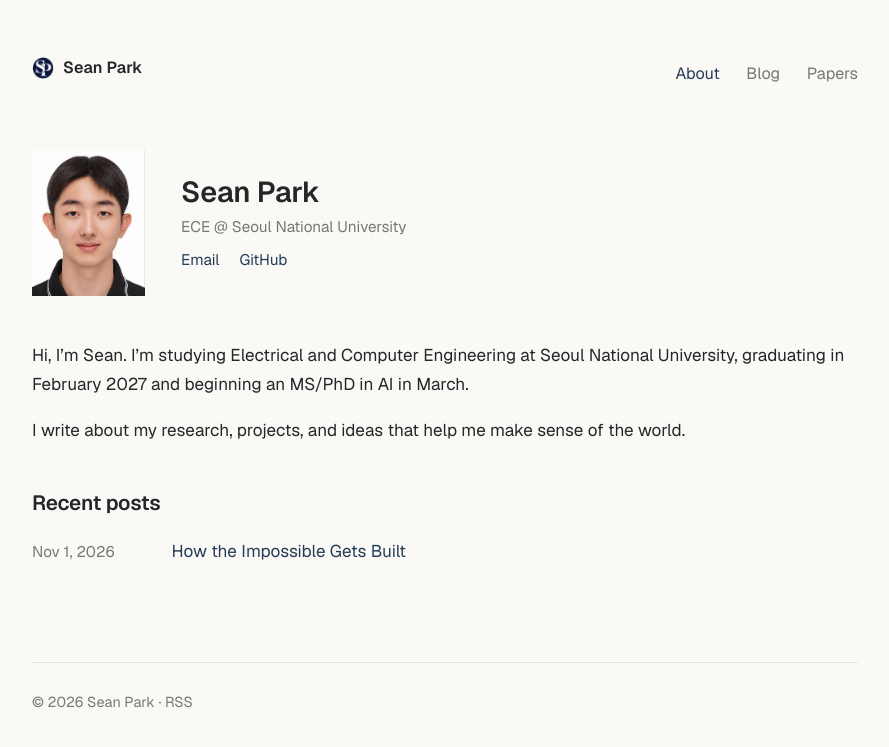
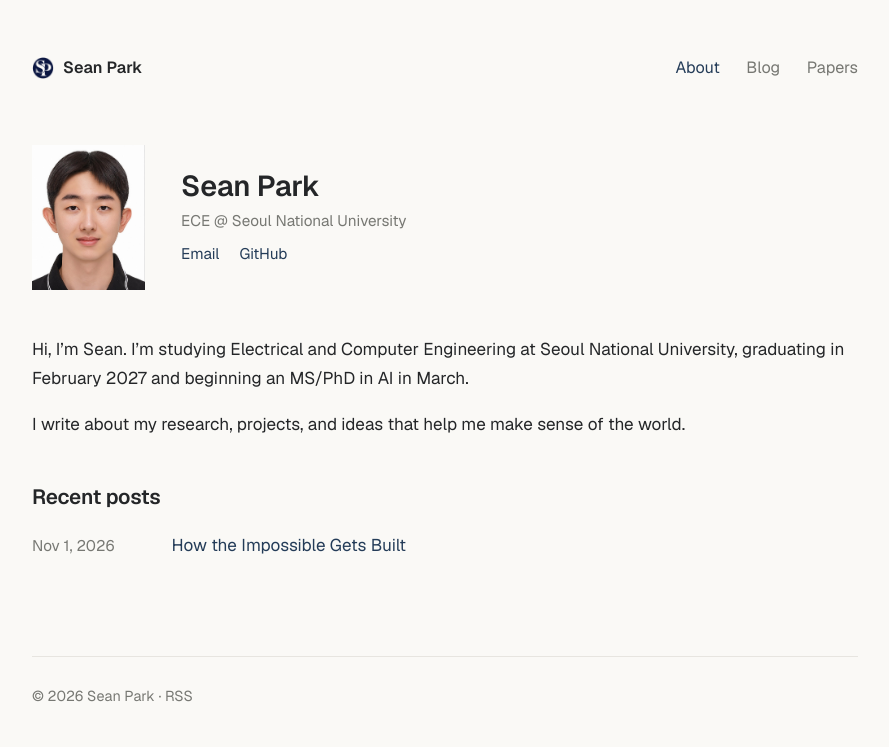
Before and after one commit to parksean7/parksean7.github.io, a Jekyll site: the page built from index.md, in a window 1280 px wide. Shown: the top 747 px of the page, without its empty margins (195-1084 px from the left). Built offline with Jekyll 4.4.1, drawn with Linux system fonts in a browser that asks for light colours.

Commit message:
Fix header alignment; add favicon.ico and apple-touch-icon; cache-bust CSS and icons

```diff
--- a/_layouts/default.html
+++ b/_layouts/default.html
@@ -8,12 +8,15 @@
   <link rel="preconnect" href="https://fonts.googleapis.com">
   <link rel="preconnect" href="https://fonts.gstatic.com" crossorigin>
   <link rel="stylesheet" href="https://fonts.googleapis.com/css2?family=Geist:wght@400;500;600&family=Geist+Mono:wght@400&display=swap">
-  <link rel="stylesheet" href="{{ '/assets/css/style.css' | relative_url }}">
+  {% comment %} ?v= changes on every build, so browsers fetch fresh CSS and icons after each update. {% endcomment %}
+  {% assign v = site.time | date: '%s' %}
+  <link rel="stylesheet" href="{{ '/assets/css/style.css' | relative_url }}?v={{ v }}">
   {% comment %} Site icon: the image in assets/img/icons/ (any file name). {% endcomment %}
   {% assign site_icon = site.static_files | where_exp: "f", "f.path contains '/assets/img/icons/'" | first %}
   {% if site_icon %}
-  <link rel="icon" href="{{ site_icon.path | relative_url }}">
-  <link rel="apple-touch-icon" href="{{ site_icon.path | relative_url }}">
+  <link rel="icon" href="{{ '/favicon.ico' | relative_url }}?v={{ v }}" sizes="any">
+  <link rel="icon" type="image/png" href="{{ site_icon.path | relative_url }}?v={{ v }}">
+  <link rel="apple-touch-icon" href="{{ '/apple-touch-icon.png' | relative_url }}?v={{ v }}">
   {% endif %}
   {% if page.math %}
   <link rel="stylesheet" href="https://cdn.jsdelivr.net/npm/katex@0.16.11/dist/katex.min.css">
--- a/assets/css/style.css
+++ b/assets/css/style.css
@@ -59,7 +59,7 @@ h3 { font-size: 1rem; margin: 2rem 0 0.5rem; }
 .site-header {
   display: flex;
   justify-content: space-between;
-  align-items: baseline;
+  align-items: center;
   flex-wrap: wrap;
   gap: 0.5rem;
   margin-bottom: 3.5rem;
```
Also changed, not shown: apple-touch-icon.png (added), favicon.ico (added).
